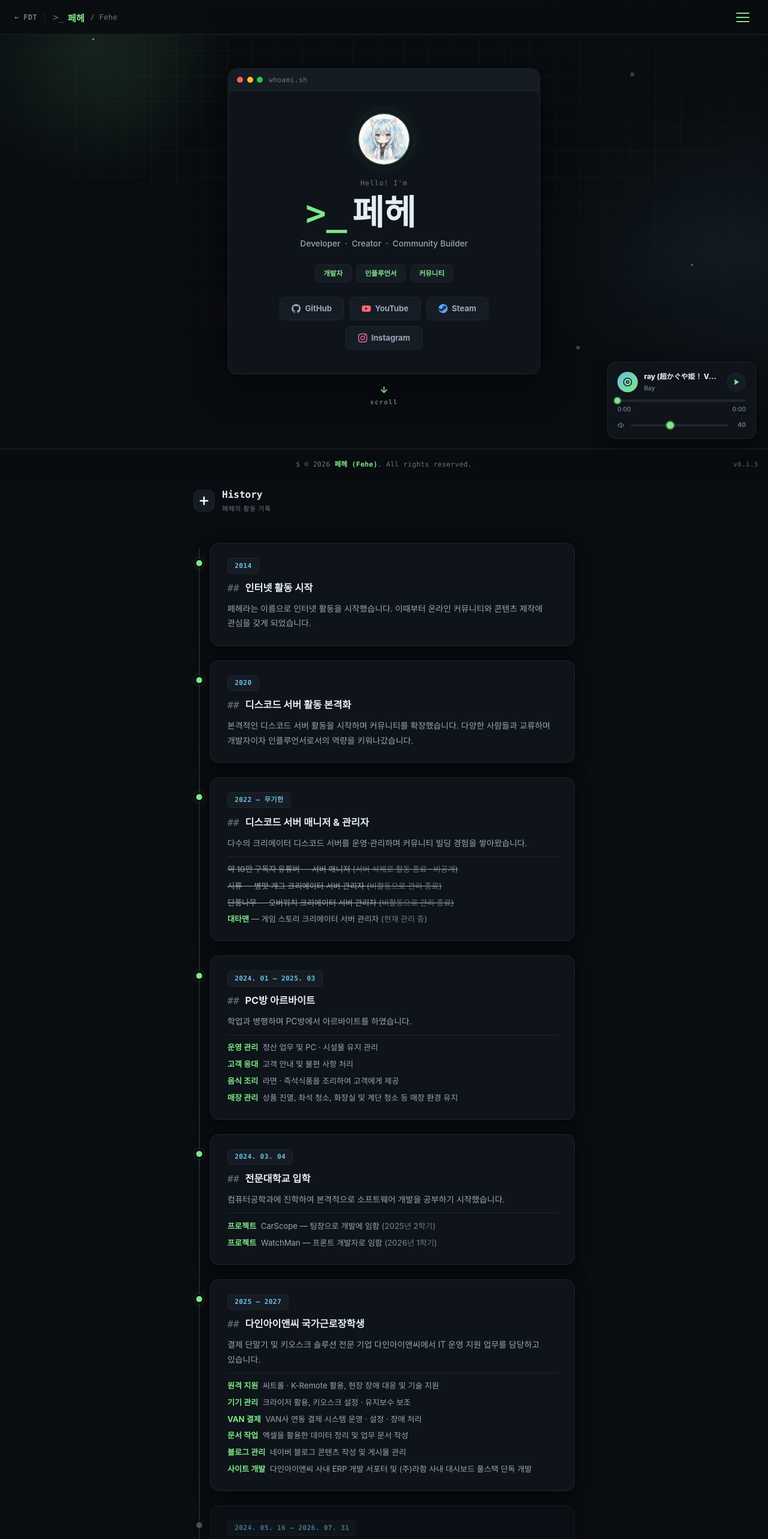
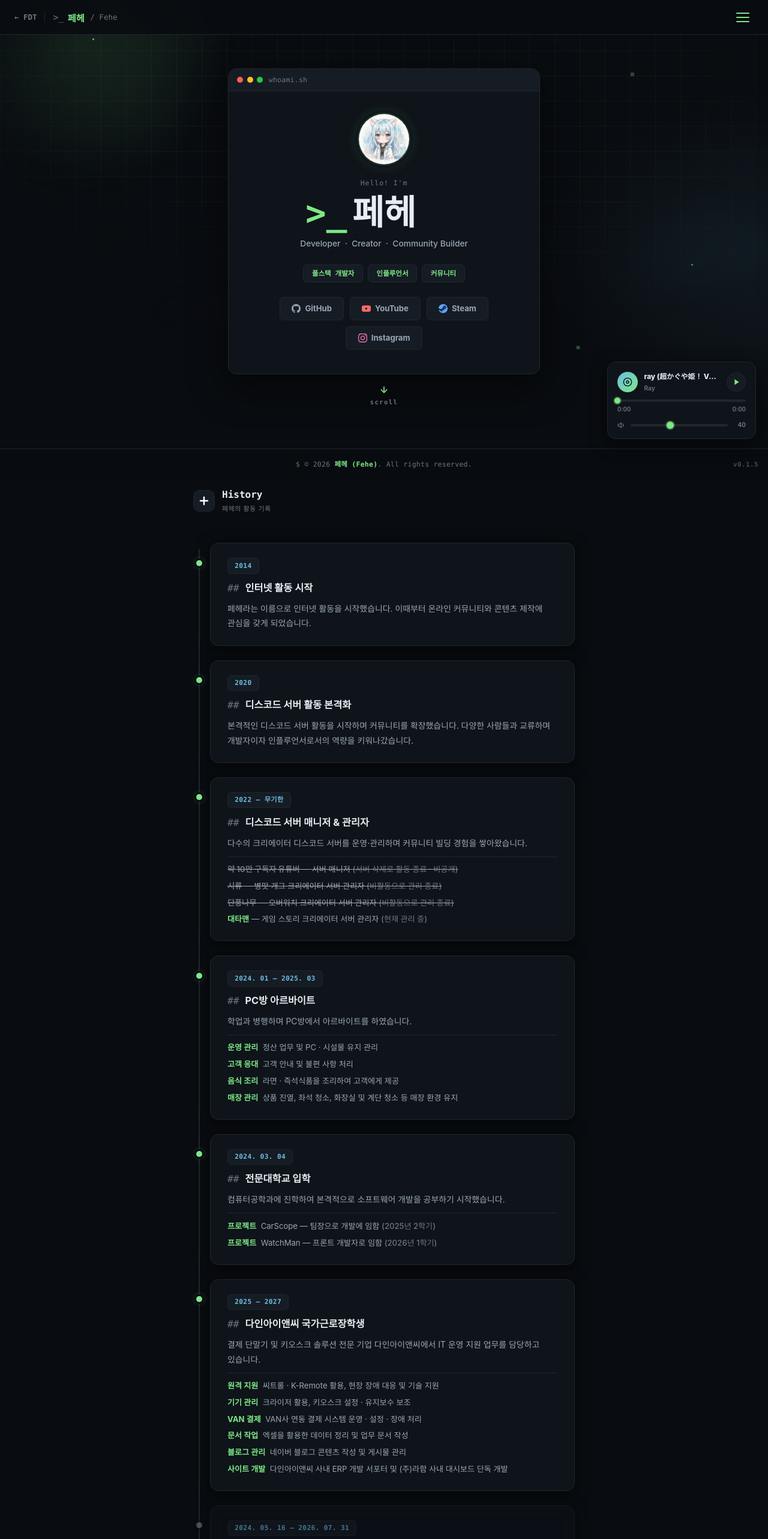
Before and after one commit to FeheDeveloperTeam/fdt-homepage, a React (Vite) app: page /member/fehe in a window 1280 px wide. Shown: the top 2566 px of the page at 60% size. Built offline with nearby package versions, Linux system fonts and the light colour scheme; no server answers; the database is empty.

Commit message:
프로필 태그를 '풀스택 개발자'로, 경력 문구에서 풀스택 표기 제거
풀스택 언급은 경력 타임라인이 아니라 프로필 사진 아래 태그에
넣어달라는 요청 반영.

```diff
--- a/src/member/fehe/pages/HomePage/HomePage.jsx
+++ b/src/member/fehe/pages/HomePage/HomePage.jsx
@@ -85,7 +85,7 @@ const TIMELINE = [
       { label: 'VAN 결제', desc: 'VAN사 연동 결제 시스템 운영 · 설정 · 장애 처리' },
       { label: '문서 작업', desc: '엑셀을 활용한 데이터 정리 및 업무 문서 작성' },
       { label: '블로그 관리', desc: '네이버 블로그 콘텐츠 작성 및 게시물 관리' },
-      { label: '사이트 개발', desc: '다인아이앤씨 사내 ERP 개발 서포터 및 (주)라함 사내 대시보드 풀스택 단독 개발' },
+      { label: '사이트 개발', desc: '다인아이앤씨 사내 ERP 개발 서포터 및 (주)라함 사내 대시보드 단독 개발' },
     ],
   },
   {
@@ -193,7 +193,7 @@ export default function HomePage() {
             </h1>
             <p className="hero-sub">Developer &nbsp;·&nbsp; Creator &nbsp;·&nbsp; Community Builder</p>
             <div className="hero-badges">
-              <span className="badge">개발자</span>
+              <span className="badge">풀스택 개발자</span>
               <span className="badge">인플루언서</span>
               <span className="badge">커뮤니티</span>
             </div>
```
